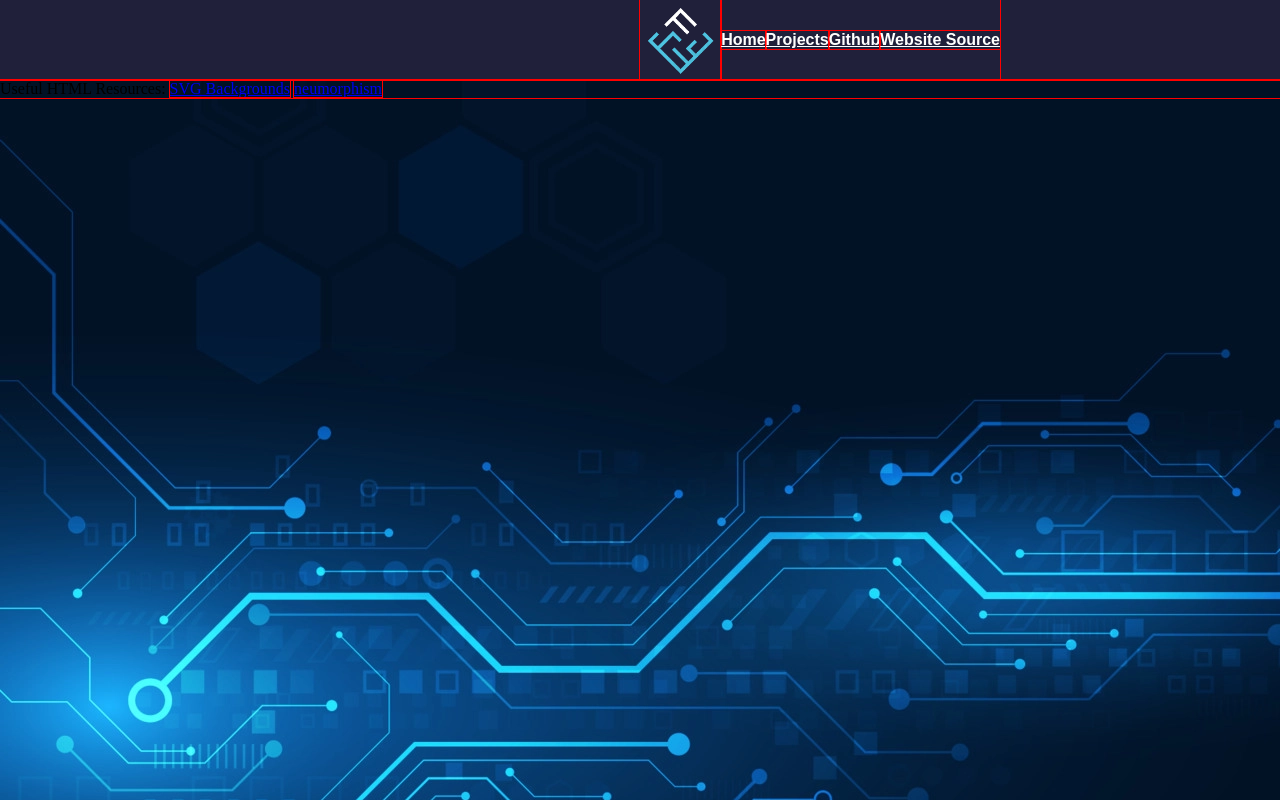
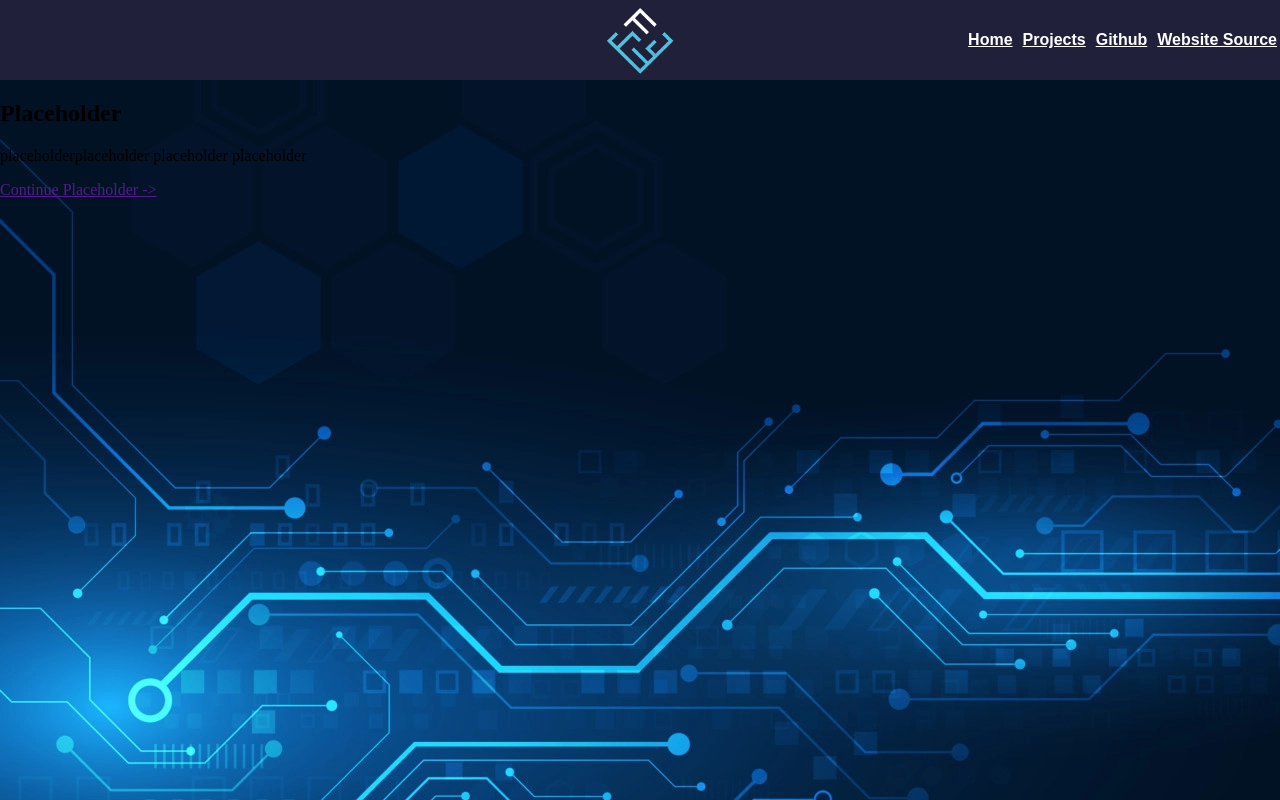
Before and after one commit to Fraser-T/fraser-t-web, a plain HTML site: page index.html in a window 1280 px wide. Drawn offline with Linux system fonts and the light colour scheme.

Commit message:
Fixed navbar

```diff
--- a/css/main.css
+++ b/css/main.css
@@ -1,38 +1,48 @@
-*{
-    outline: 1px red solid;
-}
+/*
+Useful resources:
+https://www.svgbackgrounds.com
+https://neumorphism.io
+
+*/
 
 body{
     margin:0;
     padding:0;
-    height: 100%;
-    width: 100%;
+    height: vh;
+    width: vw;
     /*background: linear-gradient( rgba(16, 16, 51, 0.5), rgba(16, 16, 51, 0.5) ), url(../content/mainBG.webp);
     background-position: center;
     background-repeat: no-repeat;
     background-size: auto;
     */
     background-image: url(../content/mainBG.webp);
+    display: flex;
+    flex-direction: column;
 }
 
 .navbar{
     height: 10vh;
     background-color: rgba(32,32,58,120);
     display: flex;
+    justify-content: center;
+    align-items: center;
 }
 
-.navbar img{
-    margin-left: 50%;
+
+.mainIcon{
     height: 100%;
 }
 
 .navbuttons{
-    display: flex;
+    position: absolute;
+    right:0;
+    display: inline-block;
     justify-content: center;
     align-items: center;
 }
 
 .navbar a{
+    margin: 3px;
     color: white;
     font-family: sans-serif;
     font-weight: bold;
--- a/index.html
+++ b/index.html
@@ -10,18 +10,21 @@
 <body>
 
     <header class="navbar">
-        <img src="content/FT Systems Icon Transparent.png" alt="FT Systems Icon">
+        <img class="mainIcon" src="content/FT Systems Icon Transparent.png" alt="FT Systems Icon">
         <div class="navbuttons">
             <a href="./index.html">Home</a>
             <a href="./projects.html">Projects</a>
             <a href="https://github.com/fraser-t">Github</a>
             <a href="https://github.com/Fraser-T/fraser-t-web">Website Source</a>
         </div>
+
     </header>
     <article>
-        Useful HTML Resources:
-        <a href="https://www.svgbackgrounds.com/">SVG Backgrounds</a>
-        <a href="https://neumorphism.io/">neumorphism</a>
+        <div class="articlepod">
+            <h2>Placeholder</h2>
+            <p>placeholderplaceholder placeholder placeholder </p>
+            <a href="">Continue Placeholder -></a>
+        </div>
     </article>
 </body>
 </html>
```
